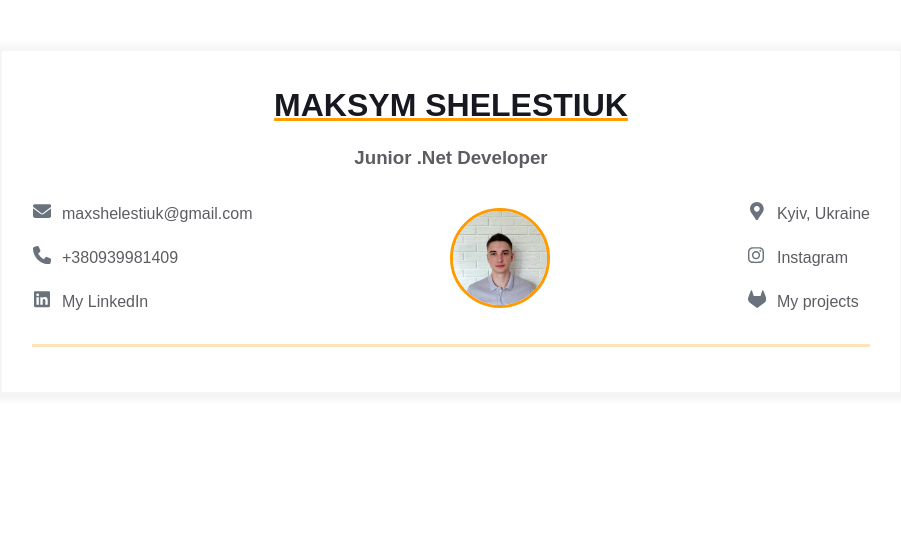
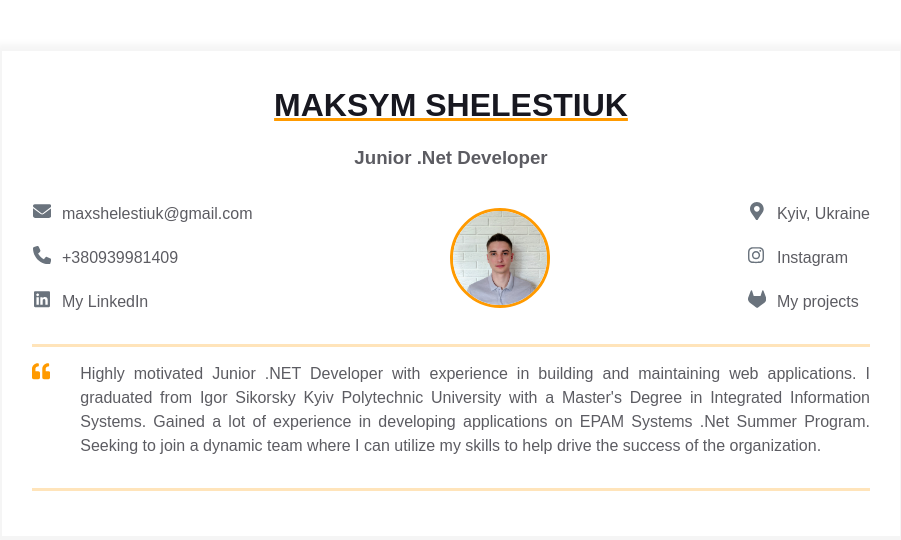
Before and after one commit to MaxShelestiuk/homepage, a plain HTML site: page index.html in a window 1280 px wide. Shown: the whole page, without its empty margins (189-1090 px from the left). Drawn offline with Linux system fonts and the light colour scheme.

Commit message:
Added intro to index.html

```diff
--- a/index.html
+++ b/index.html
@@ -87,6 +87,25 @@
               </div>
             </div>
           </div>
+          <div class="container">
+            <div class="resume__block">
+                <div class="intro">
+                    <div class="intro__icon-wrapper">
+                        <svg class="intro__icon" xmlns="http://www.w3.org/2000/svg" viewBox="0 0 512 512">
+                            <path
+                                d="M464 256h-80v-64c0-35.3 28.7-64 64-64h8c13.3 0 24-10.7 24-24V56c0-13.3-10.7-24-24-24h-8c-88.4 0-160 71.6-160 160v240c0 26.5 21.5 48 48 48h128c26.5 0 48-21.5 48-48V304c0-26.5-21.5-48-48-48zm-288 0H96v-64c0-35.3 28.7-64 64-64h8c13.3 0 24-10.7 24-24V56c0-13.3-10.7-24-24-24h-8C71.6 32 0 103.6 0 192v240c0 26.5 21.5 48 48 48h128c26.5 0 48-21.5 48-48V304c0-26.5-21.5-48-48-48z">
+                            </path>
+                        </svg>
+                    </div>
+                    <p class="intro_text">
+                        Highly motivated Junior .NET Developer with experience in building and maintaining web applications.
+                        I graduated from Igor Sikorsky Kyiv Polytechnic University with a Master's Degree in Integrated Information Systems.
+                        Gained a lot of experience in developing applications on EPAM Systems .Net Summer Program.
+                        Seeking to join a dynamic team where I can utilize my skills to help drive the success of the organization.
+                    </p>
+                </div>
+            </div>
+        </div>
         </div>
       </main>
   </body>
```
